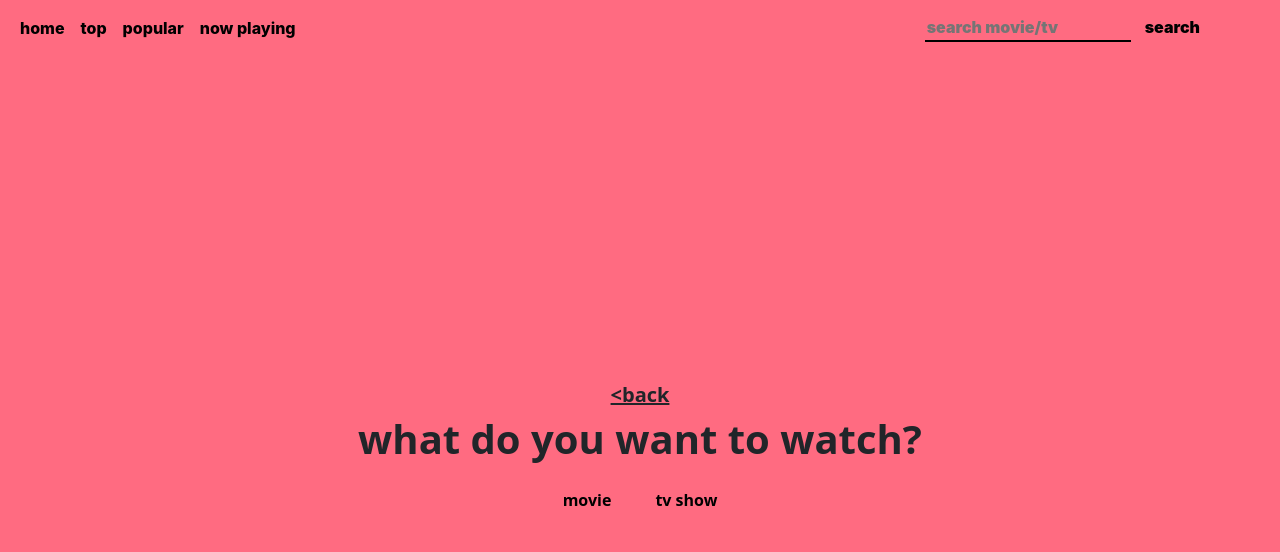
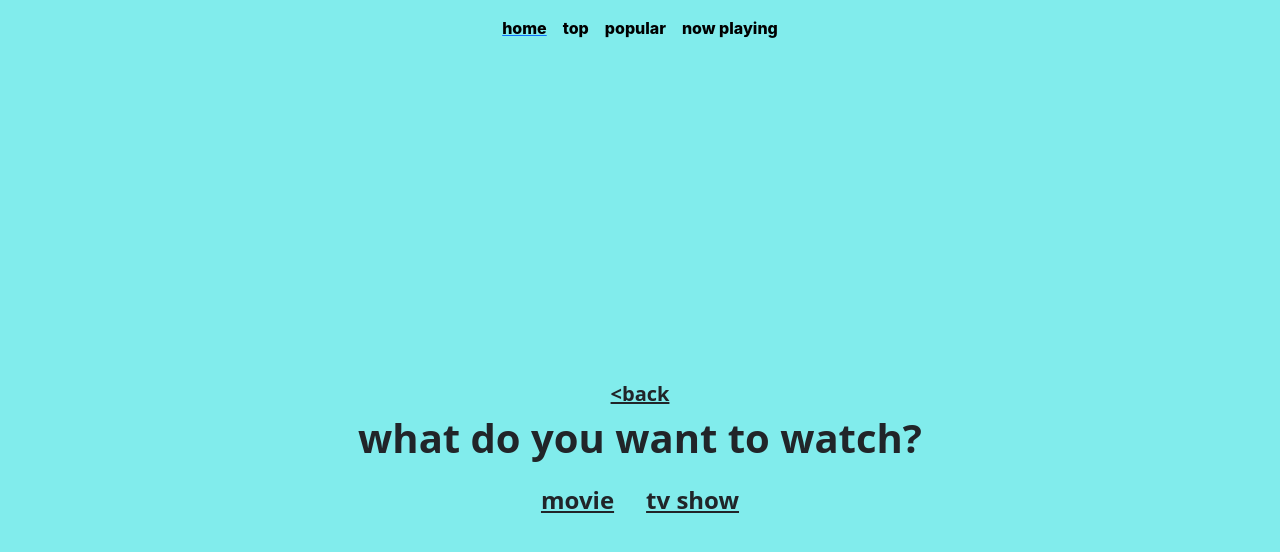
Before and after one commit to vedant-shah/Watch-This-Next, a Next.js app: page / in a window 1280 px wide. Both pictures are taken after a click on the button "get started". Shown: the top 552 px of the page. Built offline with nearby package versions, Linux system fonts and the light colour scheme.

Commit message:
bug fixes, added some changes

```diff
--- a/components/MovieCard.js
+++ b/components/MovieCard.js
@@ -1,5 +1,5 @@
 import React, { useState } from "react";
-import { FaImdb } from "react-icons/fa";
+import { FaStar } from "react-icons/fa";
 import Image from "next/image";
 function MovieCard(props) {
   const {
@@ -173,10 +173,10 @@ function MovieCard(props) {
             <h6>{(release_date || first_air_date).substring(0, 4)}</h6>
             <div className="d-flex rating-wrapper align-items-center">
               <span className="minutes">
-                <FaImdb
+                <FaStar
                   style={{
                     color: "#f3ce13",
-                    fontSize: "1.25rem",
+                    // fontSize: "1.25rem",
                     marginRight: "5px",
                   }}
                 />
--- a/components/Navbar.js
+++ b/components/Navbar.js
@@ -25,9 +25,9 @@ const Navbar = (props) => {
             <span className="navbar-toggler-icon"></span>
           </button>
           <div className="collapse navbar-collapse" id="navbarSupportedContent">
-            <ul className="navbar-nav me-auto mb-2 mb-lg-0">
+            <ul className="navbar-nav mx-auto mb-2 mb-lg-0">
               <li className="nav-item">
-                <Link href="/">
+                <a href="/">
                   <button
                     className="nav-link"
                     style={{
@@ -37,7 +37,7 @@ const Navbar = (props) => {
                     href="/">
                     home
                   </button>
-                </Link>
+                </a>
               </li>
               <li className="nav-item">
                 <Link href="/top">
@@ -75,7 +75,7 @@ const Navbar = (props) => {
                 </Link>
               </li>
             </ul>
-            <form className="">
+            {/* <form className="">
               <input
                 className=" me-2"
                 placeholder="search movie/tv"
@@ -100,7 +100,7 @@ const Navbar = (props) => {
                 type="button">
                 search
               </button>
-            </form>
+            </form> */}
           </div>
         </div>
       </nav>
--- a/pages/_app.js
+++ b/pages/_app.js
@@ -13,7 +13,7 @@ function MyApp({ Component, pageProps }) {
           href="https://cdn.jsdelivr.net/npm/bootstrap@5.0.2/dist/css/bootstrap.min.css"
           rel="stylesheet"
           integrity="sha384-EVSTQN3/azprG1Anm3QDgpJLIm9Nao0Yz1ztcQTwFspd3yD65VohhpuuCOmLASjC"
-          crossorigin="anonymous"
+          crossOrigin="anonymous"
         />
       </Head>
       <Script
--- a/pages/index.js
+++ b/pages/index.js
@@ -53,7 +53,7 @@ export default function Home() {
     war: 10752,
     western: 37,
   };
-  const [releaseAfter, setReleaseAfter] = useState("");
+  const [releaseAfter, setReleaseAfter] = useState("1965");
   const [discoverData, setDiscoverData] = useState([]);
   const [isLoading, setIsLoading] = useState(true);
   const [selectedMovieGenres, setSelectedMovieGenres] = useState([]);
@@ -108,7 +108,7 @@ export default function Home() {
     const apiKey = process.env.NEXT_PUBLIC_TMDB_APIKEY;
     const genres = idToString();
     if (type === "movie") {
-      const baseUrl = `https://api.themoviedb.org/3/discover/movie?api_key=${apiKey}&language=en-US&sort_by=${sort}&include_adult=${includeAdult}&release_date.gte=${releaseAfter}&with_genres=${genres}`;
+      const baseUrl = `https://api.themoviedb.org/3/discover/movie?api_key=${apiKey}&language=en-US&sort_by=${sort}&include_adult=${includeAdult}&release_date.gte=${releaseAfter}&with_genres=${genres}&with_original_language=en`;
 
       fetch(baseUrl)
         .then((response) => response.json())
@@ -119,7 +119,7 @@ export default function Home() {
           setDiscoverData(results);
         });
     } else {
-      const baseUrl = `https://api.themoviedb.org/3/discover/tv?api_key=${apiKey}&language=en-US&sort_by=${sort}&timezone=America%2FNew_York&first_air_date.gte=${releaseAfter}&with_genres=${genres}`;
+      const baseUrl = `https://api.themoviedb.org/3/discover/tv?api_key=${apiKey}&language=en-US&sort_by=${sort}&timezone=America%2FNew_York&first_air_date.gte=${releaseAfter}&with_genres=${genres}&with_original_language=en`;
       fetch(baseUrl)
         .then((response) => response.json())
         .then((data) => {
@@ -130,8 +130,11 @@ export default function Home() {
         });
     }
   };
+  const [bg, setBg] = useState("#fff");
+  useEffect(() => {
+    setBg(() => getBgColor());
+  }, []);
 
-  const bg = getBgColor();
   const textc = "black";
   if (tabIndex === 0)
     return (
@@ -187,24 +190,36 @@ export default function Home() {
             }}>
             &#60;back
           </h5>
-          <h1 style={{ fontWeight: "bold" }}>what do you want to watch?</h1>
+          <h1 style={{ fontWeight: "bold", textAlign: "center" }}>
+            what do you want to watch?
+          </h1>
           <div className="container d-flex justify-content-center">
-            <button
+            <h4
+              style={{
+                fontWeight: "bold",
+                textDecoration: "underline",
+                cursor: "pointer",
+              }}
               className="m-3"
               onClick={() => {
                 setType("movie");
                 setTabIndex(tabIndex + 1);
               }}>
               movie
-            </button>
-            <button
+            </h4>
+            <h4
+              style={{
+                fontWeight: "bold",
+                textDecoration: "underline",
+                cursor: "pointer",
+              }}
               className="m-3"
               onClick={() => {
                 setType("tv");
                 setTabIndex(tabIndex + 1);
               }}>
               tv show
-            </button>
+            </h4>
           </div>
         </main>
       </>
@@ -235,7 +250,6 @@ export default function Home() {
             {type === "movie"
               ? Object.keys(movieGenreId).map((element) => {
                   return (
-                    <>
                     <div key={Math.random()} className="d-flex flex-row">
                       <FormControlLabel
                         control={
@@ -273,12 +287,10 @@ export default function Home() {
                         }
                       />
                     </div>
-                    </>
                   );
                 })
               : Object.keys(tvGenreId).map((element) => {
                   return (
-                    <>
                     <div key={Math.random()} className="d-flex flex-row">
                       <FormControlLabel
                         control={
@@ -309,7 +321,6 @@ export default function Home() {
                         }
                       />
                     </div>
-                    </>
                   );
                 })}
           </div>
@@ -435,7 +446,7 @@ export default function Home() {
               />
             </RadioGroup>
           </FormControl>
-          <h5
+          {/* <h5
             className="my-3"
             style={{
               cursor: "pointer",
@@ -448,7 +459,30 @@ export default function Home() {
               discover(sort);
             }}>
             find your {type} &#62;
-          </h5>
+          </h5> */}
+          <button
+            className={styles.cta}
+            onClick={() => {
+              setTabIndex(tabIndex + 1);
+              const sort = "popularity.desc";
+              discover(sort);
+            }}>
+            <span className={styles.hover_underline_animation}>
+              find your {type}
+            </span>
+            <svg
+              id="arrow-horizontal"
+              xmlns="http://www.w3.org/2000/svg"
+              width="30"
+              height="10"
+              viewBox="0 0 46 16">
+              <path
+                id="Path_10"
+                data-name="Path 10"
+                d="M8,0,6.545,1.455l5.506,5.506H-30V9.039H12.052L6.545,14.545,8,16l8-8Z"
+                transform="translate(30)"></path>
+            </svg>
+          </button>
         </main>
       </>
     );
@@ -470,9 +504,20 @@ export default function Home() {
             }}>
             &#60;back
           </h5>
+          <style jsx>
+            {`
+              @media (max-width: 750px) {
+                .sort-by-wrapper {
+                  display: flex;
+                  flex-direction: column;
+                  align-items: center;
+                }
+              }
+            `}
+          </style>
           <h1 style={{ fontWeight: "bold" }}>we recomend...</h1>
           <div className="sort-by-wrapper mb-3">
-            <MdSort style={{fontSize: '1.75rem'}} />
+            <MdSort style={{ fontSize: "1.75rem" }} />
             <span
               className="mx-2"
               style={{
@@ -495,7 +540,7 @@ export default function Home() {
                 const sort = "vote_average.desc";
                 discover(sort);
               }}>
-              IMDb descending
+              rating descending
             </span>
             <span
               style={{
```
Lines whose indentation alone changed are shown as unchanged.
